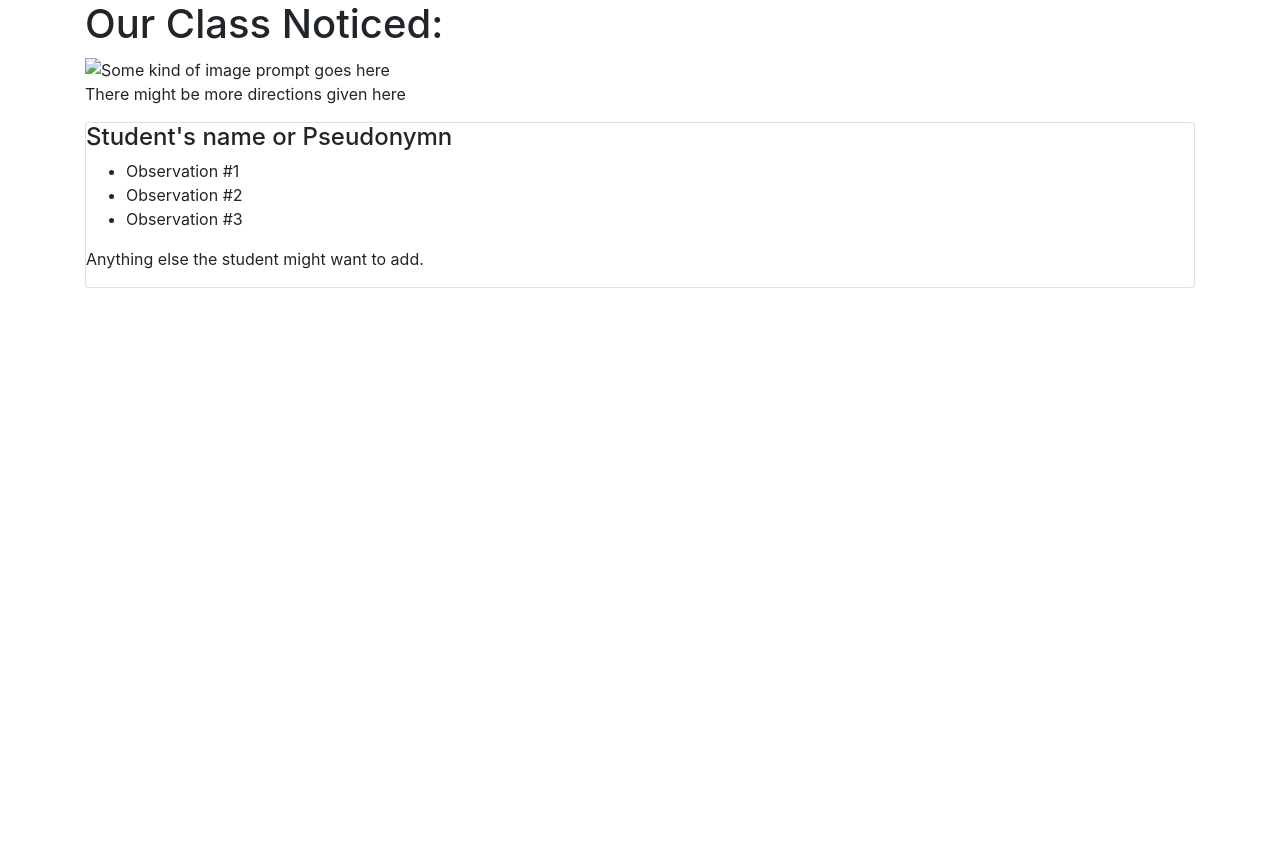
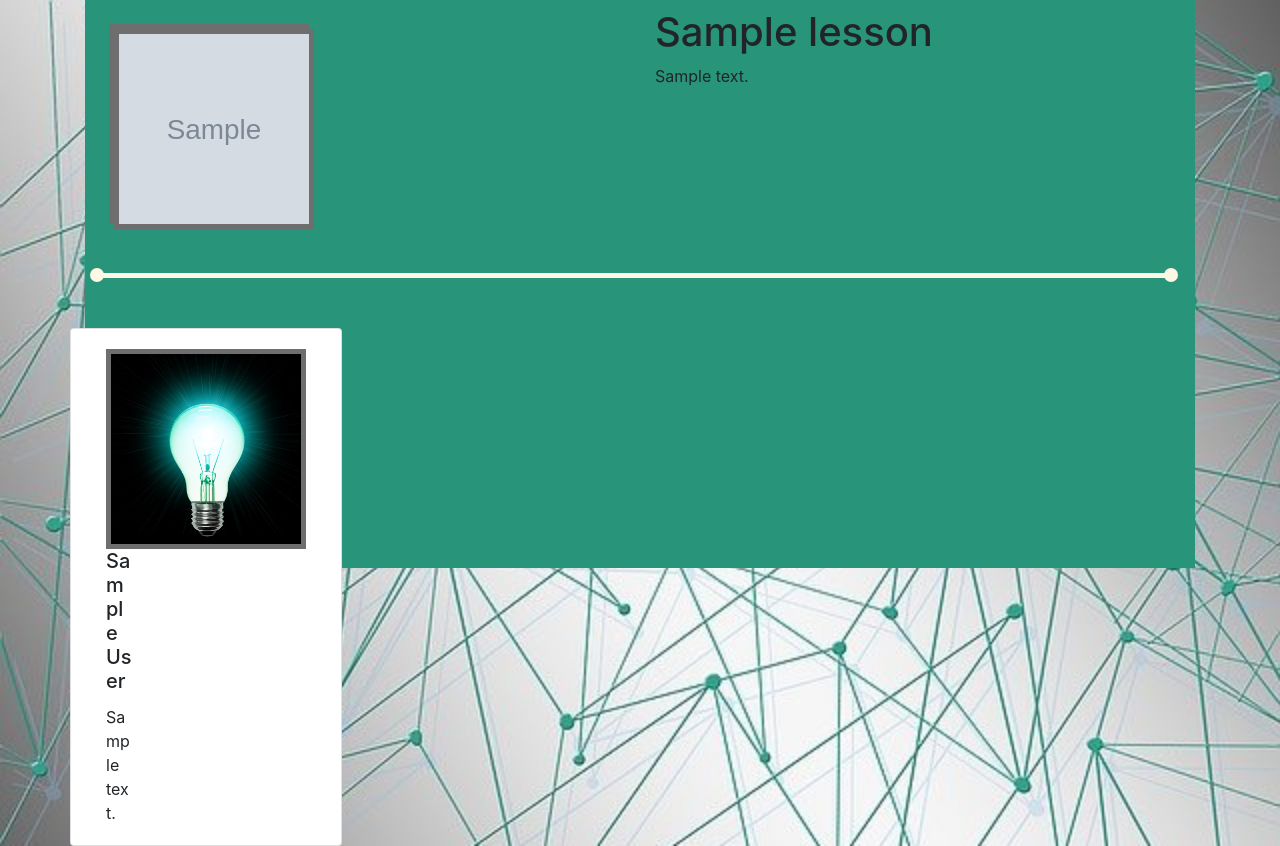
Before and after one commit to Purposefully/Connections, a Django app: template lessons/templates/notice_class.html in a window 1280 px wide. Before the commit the page ends 288 px from the top, so only its background shows below. Run offline with Django 3.2, Linux system fonts and the light colour scheme; the template is opened without the code that fills it: values that come from a table or form of the project are taken from there, others are empty; tables that the repository leaves empty hold one stand-in row (values such as "Sample post"); grey boxes marked "Sample" are stand-in pictures.

Commit message:
trying to get student posts to show up

```diff
--- a/lessons/templates/notice_class.html
+++ b/lessons/templates/notice_class.html
@@ -5,23 +5,100 @@
     <meta name="viewport" content="width=device-width, initial-scale=1.0 shrink-to-fit=no">
     <title>Our Class Noticed...</title>
     <link rel="stylesheet" href="https://cdn.jsdelivr.net/npm/bootstrap@4.5.3/dist/css/bootstrap.min.css" integrity="sha384-TX8t27EcRE3e/ihU7zmQxVncDAy5uIKz4rEkgIXeMed4M0jlfIDPvg6uqKI2xXr2" crossorigin="anonymous">
+    {% load static %}
+    <style>
+        body{
+            background-image: url('{% static "img/nodeslinks.jpg" %}');
+            background-attachment: fixed;
+            background-repeat: no-repeat;
+            background-size: cover;
+        }
+        .hdr-solid{
+            background-color: #28947a;
+        }
+        #image, img{
+            height: 200px;
+            width: 200px;
+            border: 5px solid #6e6e6e;
+        }
+        mark{
+            color:red;
+        }
+        .hdr-divide{
+            margin: 40px 20px;
+        }
+        .opt-solid{
+            background-color: #fcf8e3;
+        }
+        .line{
+            width: 97%;
+            border-top: 5px solid #fcf8e3;
+            height: 4px;
+            display: inline-block;
+        }
+        .round{
+            width: 14px;
+            border-radius: 10px;
+            border-top: 14px solid #fcf8e3;
+            display: inline-block;
+        }
+        .hdr-ht{
+            max-height: 240px;
+        }
+        .btn-color{
+            background-color: #28947a;
+            color: white;
+        }
+        .btn-bk{
+            display: block;
+            width: 120px;
+        }
+    </style>
 </head>
 <body>
-    <div class="container">
-        <div class="header">
-            <h1>Our Class Noticed:</h1>
-            <img src="" alt="Some kind of image prompt goes here">
-            <p>There might be more directions given here</p>
-        </div>
-        <div class="response">
-            <div class="card">
-                <h4>Student's name or Pseudonymn</h4>
-                <ul>
-                    <li>Observation #1</li>
-                    <li>Observation #2</li>
-                    <li>Observation #3</li>
-                </ul>
-                <p>Anything else the student might want to add.</p>
+    <div class="container d-flex">
+        <div class="flex-col flex-fill">
+            <div class="hdr-solid">
+                <div class="row flex-row">
+                    <div class="col">
+                        <div id="image" class="mt-4 ml-4">
+                            <img src="{{ lesson.image.url }}" alt="">
+                        </div>
+                    </div>
+                    <div class="col">
+                        <div id="title" class="mt-2">
+                            <h1>{{ lesson.heading }}</h1>
+                        </div>
+                        <div id="directions">
+                            <p>{{ lesson.content }}</p>
+                        </div>
+                    </div>
+                </div>
+                <div class="row">
+                    <div class="hdr-divide flex-fill">
+                        <hr class="round mr-n1 my-auto">
+                        <hr class="line mx-n1 my-auto">
+                        <hr class="round ml-n1 my-auto">
+                    </div>
+                </div>
+                <div class="row hdr-ht">
+                    <div class="card-deck">
+                        {% for post in posts %}
+                        <div class="card">
+                            <div class="card-body">
+                                <div class="col-md-1">
+                                    <img src="img/green_light.jpg" alt="">
+                                </div>
+                                <div class="col-md-3">
+                                    <h5 class="card-title">{{post.user.name}}</h5>
+                                    <p class="card-text">{{post.content}}</p>
+                                </div>
+                            </div>
+                        </div>
+                        {% endfor %}
+                    </div>
+
+                </div>
             </div>
         </div>
     </div>
--- a/lessons/templates/student_solo.html
+++ b/lessons/templates/student_solo.html
@@ -107,7 +107,7 @@
                         <form action="/student_posted/{{lesson.id}}" method="POST">
                             {% csrf_token %}
                             <fieldset>
-                                <legend class="ml-2">{{ lesson.user.name }}</legend>
+                                <legend class="ml-2">{{ user.name }}</legend>
                                 <textarea name="content" id="" cols="45" rows="5" class="mx-2"></textarea>
                                 <input type="submit" class="btn btn-color btn-bk font-weight-bold mx-auto mb-2">
                             </fieldset>
--- a/lessons/templates/success.html
+++ b/lessons/templates/success.html
@@ -28,6 +28,9 @@
         img{
             height: 50px;
         }
+        a{
+            color: yellow;
+        }
     </style>
 </head>
 <body>
@@ -40,7 +43,7 @@
             <div class="card-body text-center">
                 <h2>Your lesson has been created.</h2>
                 <h3>Here's a link you can share with your students:</h3>
-                <a href="/solo_open_lesson/{{lesson.code}}">Lesson</a>
+                <a href="/student_solo/{{lesson.id}}">/student_solo/{{lesson.id}}</a>
             </div>
             <div class="card-footer">
                 <a href="/revise_solo" class="btn btn-color btn-bk2 mx-auto font-weight-bold">Duplicate this lesson for another class</a>
--- a/lessons/urls.py
+++ b/lessons/urls.py
@@ -17,6 +17,7 @@ urlpatterns = [
     path('success', views.success),
     path('post_code/<int:lesson_id>', views.post_code),
     path('get_lesson', views.get_lesson),
+    path('update_options', views.update_options),
     path('student_solo/<int:lesson_id>', views.get_solo_lesson),
     path('student_posted/<int:lesson_id>', views.student_posted),
     path('thank_you', views.thank_you),
```
Also changed, not shown: lessons/templates/new_lesson_solo.html (+47 -7 lines), lessons/templates/today_option.html (added, +14 -0 lines), lessons/views.py (+45 -5 lines), lessons/static/img/green_light.jpg (added), media/images/equationPairs_MdyXvHk.jpg (added), media/images/expressions_lBddP2J.jpg (added), media/images/wodb-numbers_RJ8K5uI.jpg (added).
